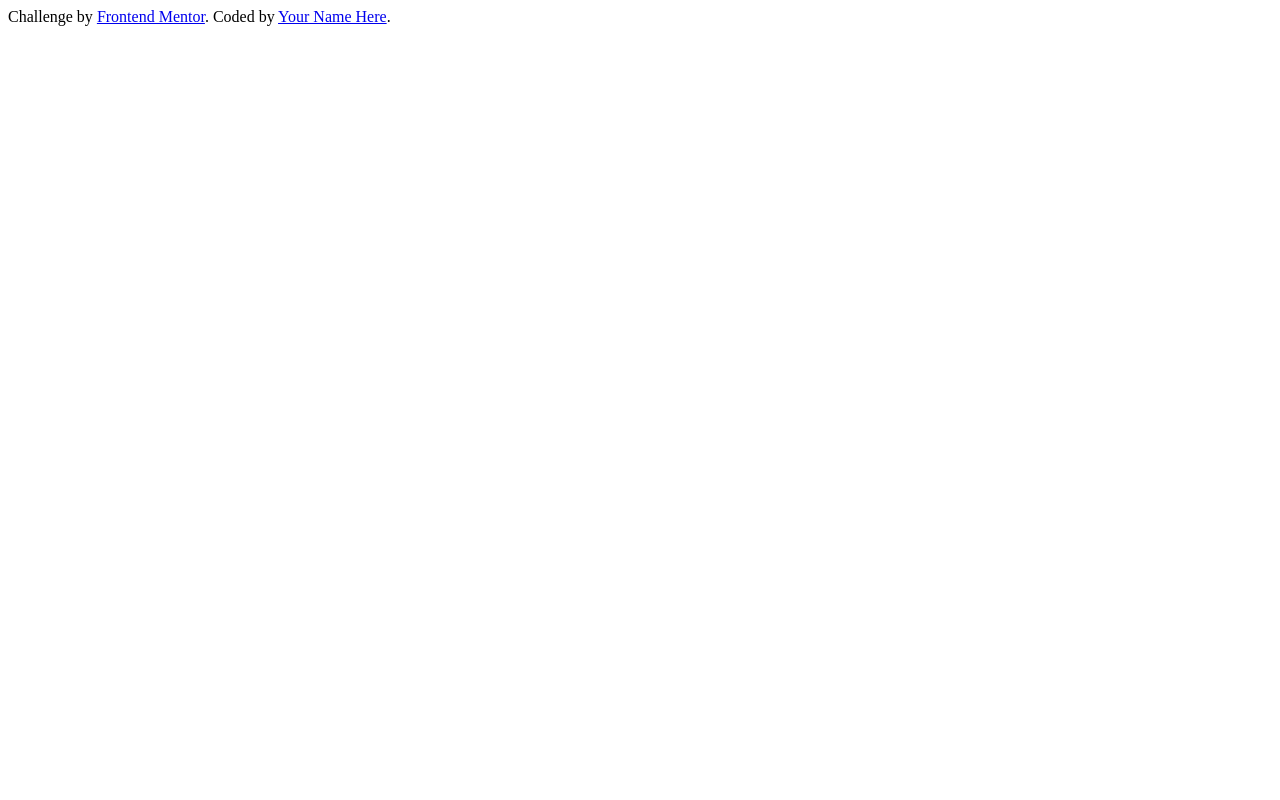
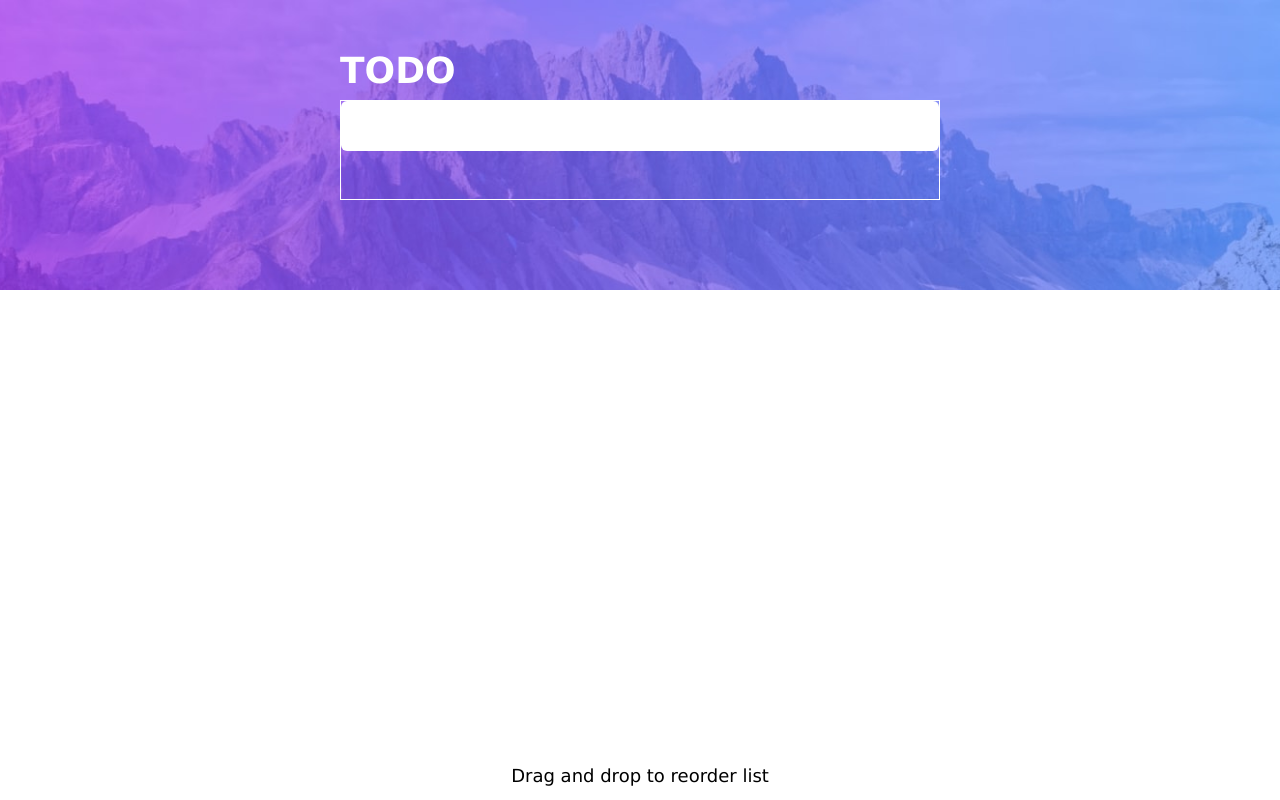
Before and after one commit to dd44it/todo, a website: page index.html in a window 1280 px wide. Drawn offline with Linux system fonts and the light colour scheme.

Commit message:
init: add basic styling and html elems

```diff
--- a/index.html
+++ b/index.html
@@ -3,25 +3,34 @@
 <head>
   <meta charset="UTF-8">
   <meta name="viewport" content="width=device-width, initial-scale=1.0">
-  <link rel="icon" type="image/png" sizes="32x32" href="./images/favicon-32x32.png">
+  <!-- <link rel="icon" type="image/png" sizes="32x32" href="./images/favicon-32x32.png"> -->
+  <link rel="stylesheet" href="style.css">
   <title>Frontend Mentor | Todo app</title>
 </head>
-<body>
+<body class="todo-app-page">
   <header class="header">
     <div class="container">
       <div class="header-wrapper">
+        <h1>TODO</h1>
+        <button class="toggle-theme-btn" title="change mode">  </button>
+      </div>
+      <div class="todo">
+        <div class="todo-search">
+          <input type="text" class="search">
+          <ul class="todo-items">
+
+          </ul>
+        </div>
       </div>
     </div>
   </header>
   <main class="main">
     <div class="container">
-      <div class="todo"> </div>
     </div>
   </main>
-  <footer class="attribution">
-    Challenge by <a href="https://www.frontendmentor.io?ref=challenge" target="_blank">Frontend Mentor</a>.
-    Coded by <a href="#">Your Name Here</a>.
+  <footer class="footer">
+    <span class="footer-text"> Drag and drop to reorder list </span>
   </footer>
-  <script src="src/index.js"></script>
+  <script type="module" src="src/index.js"></script>
 </body>
 </html>
--- a/style.css
+++ b/style.css
@@ -10,3 +10,87 @@ body {
   font-family: 'Lucida Sans', sans-serif;
   font-size: 18px;
 }
+
+body.light {
+  background-color: #f2f2f2;
+  color: #516257;
+}
+
+body.dark {
+  background-color: #1F1D36;
+  color: #E9A6A6;
+}
+
+.container {
+  max-width: 600px;
+  width: 600px;
+  margin: 0 auto;
+}
+
+.todo-app-page {
+  display: grid;
+  min-height: 100vh;
+  grid-template: minmax(290px, auto) 1fr minmax(50px, auto) / 1fr;
+  grid-template-areas:
+    "header"
+    "main"
+    "footer";
+}
+
+.header {
+  background: url('images/bg-desktop-light.jpg');
+  background-repeat: no-repeat;
+  background-position: center center;
+  background-size: cover;
+  display: flex;
+  justify-content: center;
+  padding: 50px 0 0 0;
+  color: #fff;
+}
+
+.header-wrapper{
+  display: flex;
+  justify-content: space-between;
+}
+
+.footer{
+  display: grid;
+  place-items: center;
+}
+
+.toggle-theme-btn.light{
+  background-image: url('./images/icon-sun.svg');
+}
+
+.toggle-theme-btn.dark{
+  background-image: url('./images/icon-moon.svg');
+}
+
+.toggle-theme-btn{
+  background: transparent;
+  width: 50px;
+  height: 50px;
+  background-repeat: no-repeat;
+  background-position: center center;
+  border: none;
+  cursor: pointer;
+}
+
+.todo{
+  border: 1px solid;
+  height: 100px;
+}
+
+.search{
+  width: 100%;
+  border: none;
+  border-radius: 6px;
+  height: 50px;
+  padding: 5px 10px;
+  font-size: 20px;
+}
+
+.search:focus-visible{
+  border: 2px solid rgb(71, 71, 255);
+  outline: rgb(70, 70, 255);
+}
```
